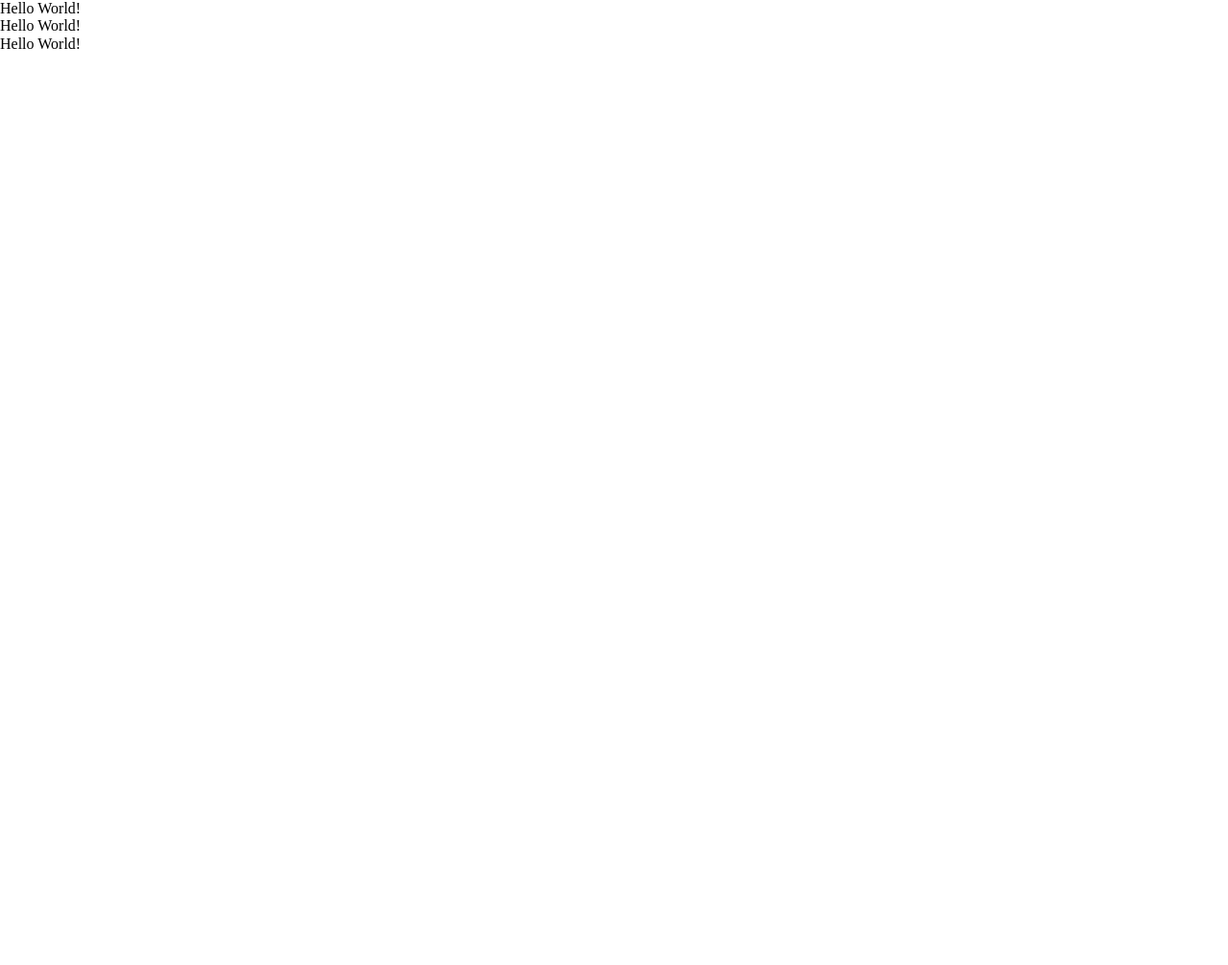
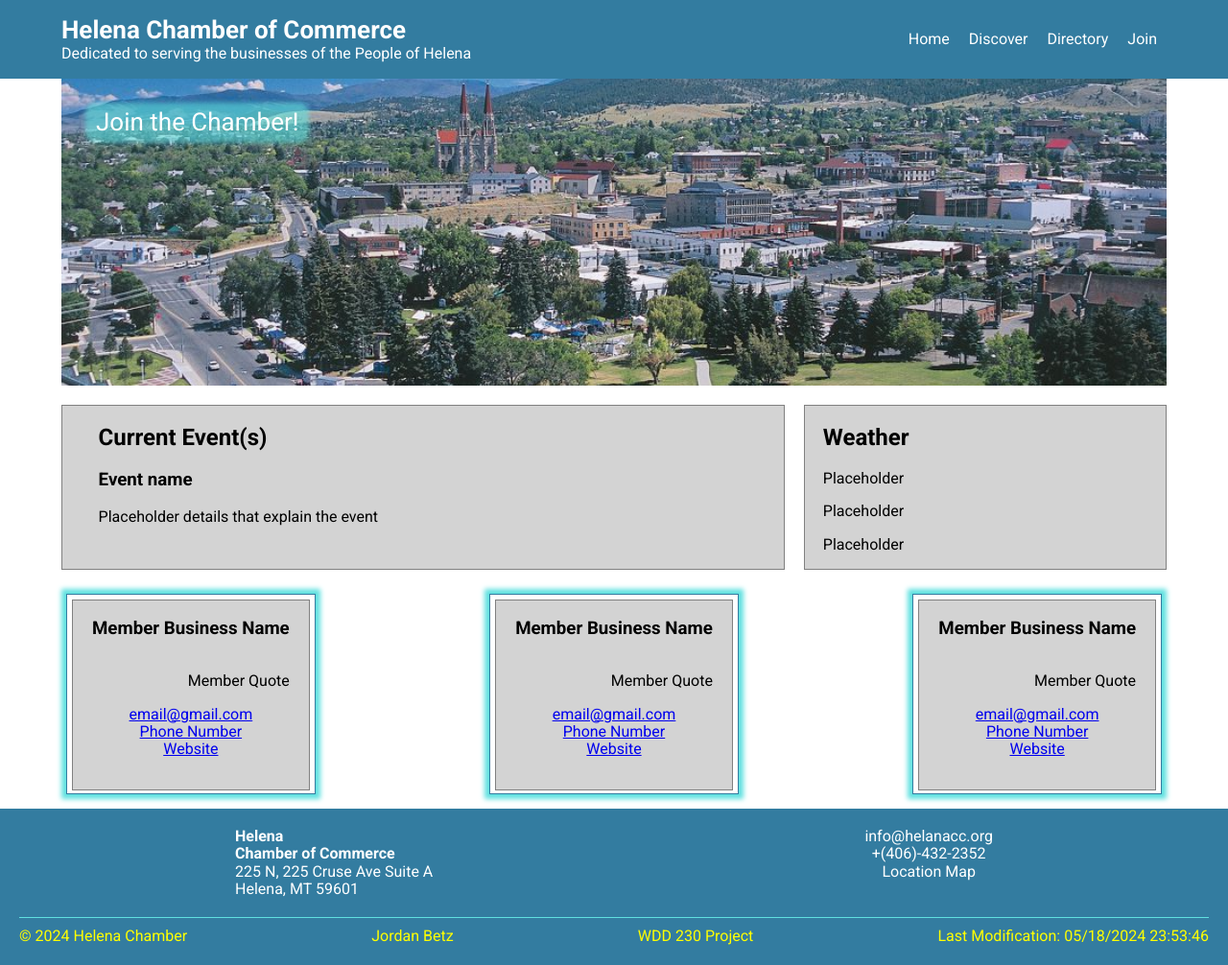
Before and after one commit to Jordan-Betz/wdd-230, a plain HTML site: page chamber/index.html in a window 1280 px wide. Shown: the whole page at 96% size. Before the commit the page ends 800 px from the top, so only its background shows below. Drawn offline with Linux system fonts and the light colour scheme; files that its build step writes are made by us from their sources.

Commit message:
Chamber Home Page

```diff
--- a/chamber/index.html
+++ b/chamber/index.html
@@ -20,16 +20,107 @@
 </head>
 <body>
     <header>
-        Hello World!
+        <div id="header-content">
+            <div id="header-title">
+                <h1>
+                    Helena Chamber of Commerce
+                </h1>
+                <p>Dedicated to serving the businesses of the People of Helena</p>
+            </div>
+            <nav id="nav-container">
+                <button id="nav-toggle"></button>
+                <ul id="nav-list">
+                    <li class="nav-item"><a href="#">Home</a></li>
+                    <li class="nav-item"><a href="#">Discover</a></li>
+                    <li class="nav-item"><a href="#">Directory</a></li>
+                    <li class="nav-item"><a href="#">Join</a></li>
+                </ul>
+            </nav>
+        </div>
     </header>
-    <nav>
-        Hello World!
-    </nav>
     <main>
-
+        <div id="hero">
+            <button id="call-action">
+                Join the Chamber!
+            </button>
+        </div>
+        <div id="events-weather-container">
+            <section class="events-section">
+                <div class="events-weather-content">
+                    <h2>Current Event(s)</h2>
+                    <h3>Event name</h3>
+                    <p>
+                        Placeholder details that explain the event
+                    </p>
+                </div>
+            </section>
+            <section class="weather-section">
+                <div class="events-weather-content">
+                    <h2>Weather</h2>
+                    <p>Placeholder</p>
+                    <p>Placeholder</p>
+                    <p>Placeholder</p>
+                </div>
+            </section>
+        </div>
+        <section id="spotlights">
+            <h2>Member Spotlights</h2>
+            <div class="spotlight-border">
+                <section class="single-spotlight">
+                    <h3>Member Business Name</h3>
+                    <p>Member Quote</p>
+                    <div>
+                        <a href="#">email@gmail.com</a>
+                        <a href="#">Phone Number</a>
+                        <a href="#">Website</a>
+                    </div>
+                </section>
+            </div>
+            <div class="spotlight-border">
+                <section class="single-spotlight">
+                    <h3>Member Business Name</h3>
+                    <p>Member Quote</p>
+                    <div>
+                        <a href="#">email@gmail.com</a>
+                        <a href="#">Phone Number</a>
+                        <a href="#">Website</a>
+                    </div>
+                </section>
+            </div>
+            <div class="spotlight-border">
+                <section class="single-spotlight">
+                    <h3>Member Business Name</h3>
+                    <p>Member Quote</p>
+                    <div>
+                        <a href="#">email@gmail.com</a>
+                        <a href="#">Phone Number</a>
+                        <a href="#">Website</a>
+                    </div>
+                </section>
+            </div>
+        </section>
     </main>
     <footer>
-        Hello World!
+        <section id="footer-address-contact">
+            <div id="footer-address">
+                <h4>Helena</h4>
+                <h4>Chamber of Commerce</h4>
+                <p>225 N, 225 Cruse Ave Suite A</p>
+                <p>Helena, MT 59601</p>
+            </div>
+            <div id="footer-contact">
+                <p>info@helanacc.org</p>
+                <p>+(406)-432-2352</p>
+                <p>Location Map</p>
+            </div>
+        </section>
+        <div id="footer-project-details">
+            <p id="copyright"></p>
+            <p>Jordan Betz</p>
+            <p>WDD 230 Project</p>
+            <p id="lastModified"></p>
+        </div>
     </footer>
+    <script src="scripts/index.js"></script>
 </body>
 </html>
--- /dev/null
+++ b/chamber/scripts/index.js
@@ -0,0 +1,15 @@
+copyDate = new Date().getFullYear();
+document.getElementById("copyright").innerHTML = `<p>&copy; ${copyDate} Helena Chamber</p>`;
+
+
+lastModDate = document.lastModified;
+document.getElementById("lastModified").textContent = `Last Modification: ${lastModDate}`;
+
+// Hamburer navigation
+const hamburgerNav = document.getElementById('nav-toggle');
+const navigation = document.getElementById('nav-list');
+
+hamburgerNav.addEventListener('click', () => {
+    navigation.classList.toggle('open');
+    hamburgerNav.classList.toggle('open');
+})
--- a/chamber/styles/base.css
+++ b/chamber/styles/base.css
@@ -0,0 +1,260 @@
+/* HTML Selectors */
+* {
+    font-family: Roboto;
+}
+
+body {
+    margin: 0px;
+}
+
+header {
+    display: flex;
+    flex-direction: row;
+    justify-content: center;
+    background-color: #337ca0;
+    color: white;
+}
+
+header h1 {
+    font-size: 26px;
+    margin-bottom: 0;
+}
+
+header p {
+    margin-top: 0;
+}
+
+nav {
+    display: flex;
+    flex-direction: row;
+}
+
+ul {
+    display: inherit;
+    list-style: none;
+}
+
+main {
+    display: flex;
+    flex-direction: column;
+}
+
+footer {
+    display: flex;
+    flex-direction: column;
+    background-color: #337ca0;
+    text-align: center;
+    color: white;
+    margin-top: 10px;
+    padding: 20px;
+}
+
+/* Class Selectors */
+.open {
+    display: flex;
+    flex-direction: column;
+}
+
+.nav-item {
+    margin-top: auto;
+    margin-bottom: auto;
+    margin-left: 10px;
+    margin-right: 10px;
+}
+
+.nav-item:hover {
+    border-bottom: 2px solid #60E1E0;
+}
+
+.nav-item a {
+    text-decoration: none;
+    color: white;
+}
+
+.events-section {
+    display: flex;
+    flex-direction: column;
+    background-color: lightgray;
+    border: 1px solid gray;
+    margin-bottom: 20px;
+    width: 100%;
+}
+
+.weather-section {
+    display: flex;
+    flex-direction: column;
+    background-color: lightgray;
+    border: 1px solid gray;
+    margin-bottom: 20px;
+    width: 100%;
+}
+
+.events-weather-content {
+    width: 90%;
+    margin-left: auto;
+    margin-right: auto;
+}
+
+.events-weather-section h2 {
+    border-bottom: 1px solid gray;
+}
+
+.single-spotlight {
+    display: flex;
+    flex-direction: column;
+    text-align: left;
+    background-color: lightgray;
+    border: 1px solid gray;
+    margin-bottom: 10px;
+    padding-left: 20px;
+    padding-right: 20px;
+    padding-bottom: 20px;
+}
+
+.single-spotlight p {
+    text-align: right;
+}
+
+.single-spotlight div {
+    display: flex;
+    flex-direction: column;
+    text-align: center;
+}
+
+/* ID Selectors */
+#header-content {
+    display: flex;
+    flex-direction: row;
+    justify-content: space-between;
+    margin-top: auto;
+    margin-bottom: auto;
+    width: 90%;
+}
+
+#header-title {
+
+}
+
+#nav-toggle {
+    text-align: center;
+    color: white;
+    background-color: #337ca0;
+    border: 1px solid;
+    height: 30px;
+    width: 30px;
+    margin-top: auto;
+    margin-bottom: auto;
+    margin-right: 10px;
+    margin-left: auto;
+}
+
+#nav-toggle::before {
+    content: "☰";
+}
+
+#nav-toggle.open::before {
+    content: "A";
+    color: transparent;
+    background-color: transparent;
+    background-image: url('../images/x-symbol.svg');
+    background-size: contain;
+    background-repeat: no-repeat;
+    background-position: center;
+}
+
+#nav-list {
+    display: none;
+    padding: 0px;
+    width: 100%;
+    justify-content: space-around;
+}
+
+#nav-list.open {
+    display: flex;
+}
+
+#hero {
+    display: flex;
+    flex-direction: column;
+    height: 40vh;
+    background-image: url('../images/Helena-City-1024x656.jpg');
+    background-repeat: no-repeat;
+    background-size: cover;
+    background-attachment: fixed;
+    background-position: center;
+    margin-bottom: 20px;
+}
+
+#call-action {
+    font-size: 26px;
+    color: white;
+    background-color: rgb(96, 225, 224, .6);
+    margin: auto;
+    box-shadow: 0px 0px 5px 5px rgb(96, 225, 224, .6);
+    border: none;
+    border-radius: 5px;
+    cursor: pointer;
+}
+
+#spotlights {
+    display: flex;
+    flex-direction: column;
+    text-align: center;
+    width: 90%;
+    margin-left: auto;
+    margin-right: auto;
+}
+
+#spotlights h2 {
+    color: #18445c;
+}
+
+#footer-address-contact {
+    display: flex;
+    flex-direction: column;
+}
+
+#footer-address {
+    display: flex;
+    flex-direction: column;
+    margin-left: auto;
+    margin-right: auto;
+    text-align: left;
+    margin-bottom: 20px;
+}
+
+#footer-address h4 {
+    margin: 0;
+}
+
+#footer-address p {
+    margin: 0;
+}
+
+#footer-contact {
+    margin-bottom: 20px;
+    margin-left: auto;
+    margin-right: auto;
+}
+
+#footer-contact p {
+    margin: 0;
+}
+
+#footer-project-details {
+    border-top: 1px solid #60E1E0;
+    padding-top: 10px;
+    color: yellow;
+}
+
+#footer-project-details p {
+    margin: 0;
+}
+
+#copyright {
+
+}
+
+#lastModified {
+
+}
--- a/chamber/styles/larger.css
+++ b/chamber/styles/larger.css
@@ -0,0 +1,63 @@
+@media screen and (min-width: 640px) {
+    main {
+        max-width: 90%;
+        margin-left: auto;
+        margin-right: auto;
+    }
+    .events-section {
+        width: 66%;
+        margin-right: 10px;
+    }
+    .weather-section {
+        width: 33%;
+        margin-left: 10px;
+    }
+    .spotlight-border {
+        border: 1px solid #337ca0;
+        /* border-left: 1px solid #60E1E0;
+        border-right: 1px solid #60E1E0; */
+        box-shadow: 0px 0px 5px 5px #60E1E0;
+        padding: 5px;
+        /* padding-left: 5px;
+        padding-right: 5px; */
+        margin: 5px;
+        /* margin-left: 5px;
+        margin-right: 5px; */
+    }
+    .single-spotlight {
+        /* box-shadow: 0px 0px 20px 5px #60E1E0; */
+        height: 90%;
+    }
+    #nav-toggle {
+        display: none;
+    }
+    #nav-list {
+        display: flex;
+        flex-direction: row;
+    }
+    #call-action {
+        margin-top: 30px;
+        margin-left: 30px;
+    }
+    #events-weather-container {
+        display: flex;
+        flex-direction: row;
+        justify-content: space-between;
+    }
+    #spotlights {
+        flex-direction: row;
+        justify-content: space-between;
+        width: 100%;
+    }
+    #spotlights h2 {
+        display: none;
+    }
+    #footer-address-contact {
+        flex-direction: row;
+    }
+    #footer-project-details {
+        display: flex;
+        flex-direction: row;
+        justify-content: space-between;
+    }
+}
--- a/styles/base.css
+++ b/styles/base.css
@@ -2,6 +2,7 @@
 * {
     font-family: Roboto;
 }
+
 body {
     margin: 0px;
 }
@@ -144,7 +145,7 @@ footer {
     text-align: center;
     color: white;
     background-color: darkred;
-    border: none;
+    border: 1px solid;
     margin-bottom: 10px;
     margin-right: 10px;
     margin-left: auto;
--- a/week01/styles/chamber-site-plan.css
+++ b/week01/styles/chamber-site-plan.css
@@ -1,5 +1,3 @@
-@import url('https://fonts.googleapis.com/css2?family=Roboto:ital,wght@0,100;0,300;0,400;0,500;0,700;0,900;1,100;1,300;1,400;1,500;1,700;1,900&display=swap');
-
 /* HTML Selectors */
 
 /* Class Selectors */
```
Also changed, not shown: index.html (+1 -1 lines), week01/chamber-site-plan.html (+1 -0 lines), chamber/images/Helena-City-1024x656.jpg (added), chamber/images/x-symbol.svg (added), chamber/styles/normalize.css (added).
